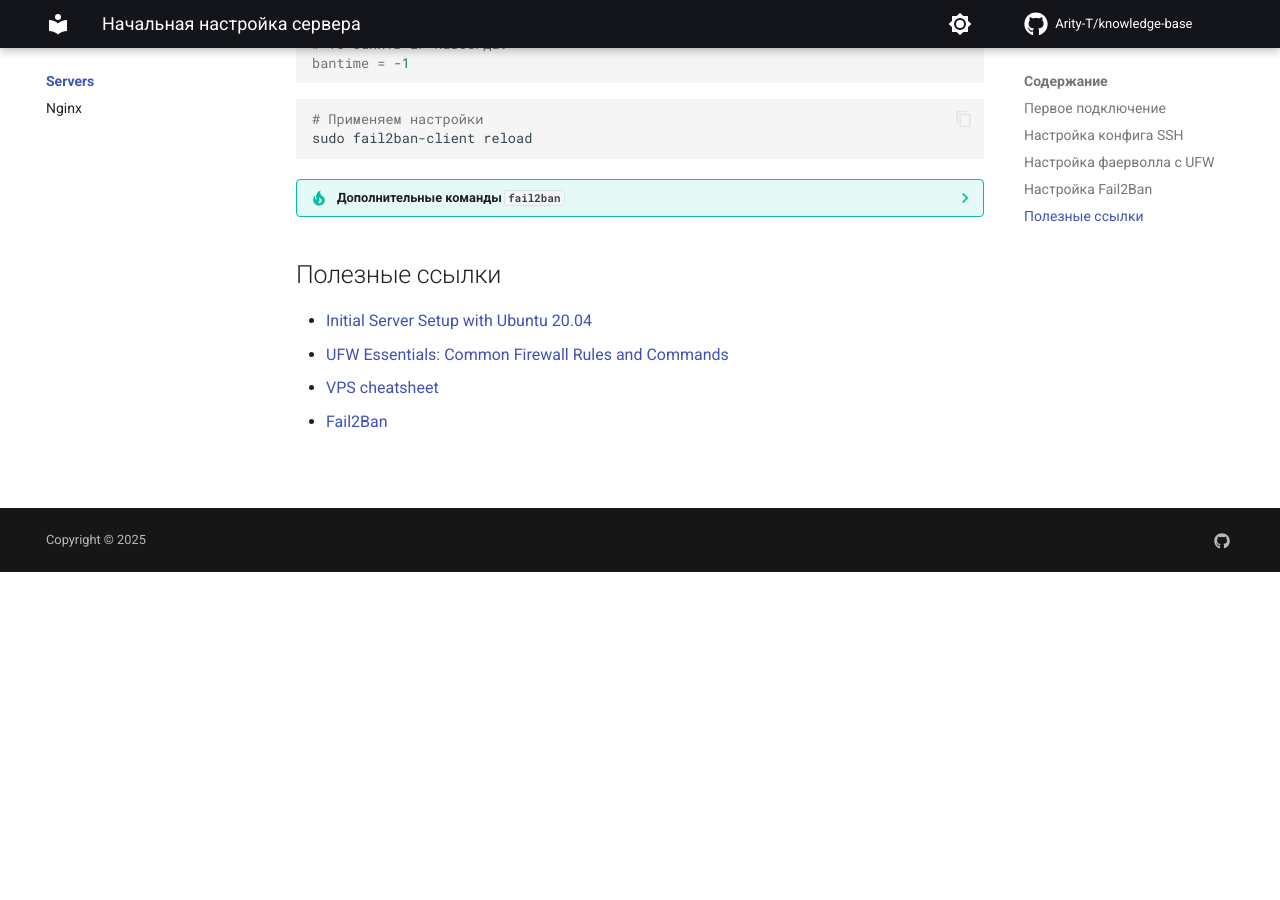
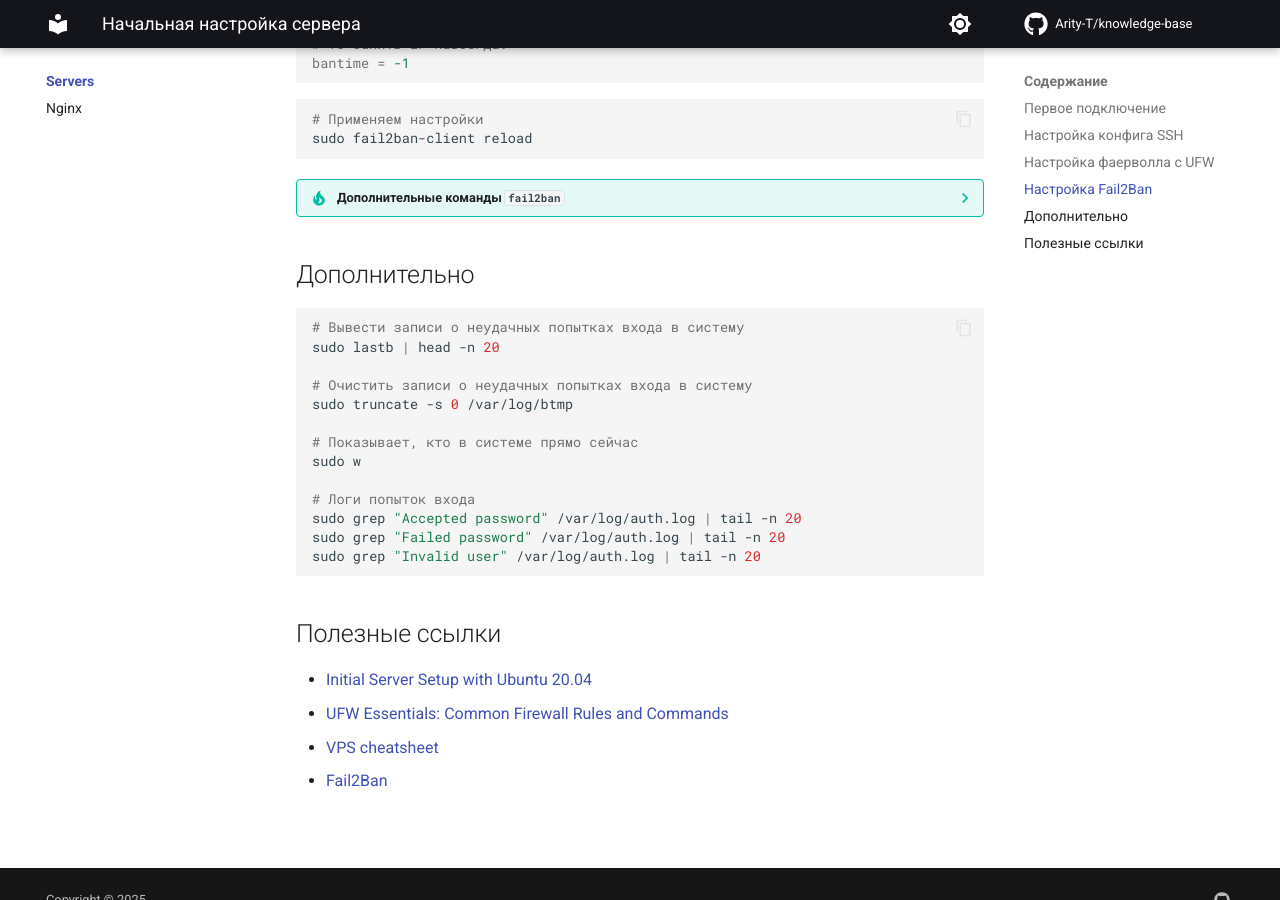
Before and after one commit to Arity-T/knowledge-base, an MkDocs documentation site: the page built from docs/servers/index.md, in a window 1280 px wide and 900 px high, scrolled down 3179 px. Built offline with MkDocs 1.6.1 and Material for MkDocs 9.7.7, drawn with Linux system fonts in a browser that asks for light colours; comment, search, counter and statistics services are not loaded; before the commit the page ends 3751 px from its top, so only the background shows below that.

Commit message:
Дополнительные команды

````diff
--- a/docs/servers/index.md
+++ b/docs/servers/index.md
@@ -212,6 +212,23 @@ sudo fail2ban-client reload
     sudo tail -f -n 100 /var/log/fail2ban.log
     ```
 
+## Дополнительно
+
+```sh
+# Вывести записи о неудачных попытках входа в систему
+sudo lastb | head -n 20
+
+# Очистить записи о неудачных попытках входа в систему
+sudo truncate -s 0 /var/log/btmp
+
+# Показывает, кто в системе прямо сейчас
+sudo w
+
+# Логи попыток входа
+sudo grep "Accepted password" /var/log/auth.log | tail -n 20
+sudo grep "Failed password" /var/log/auth.log | tail -n 20
+sudo grep "Invalid user" /var/log/auth.log | tail -n 20
+```
 
 ## Полезные ссылки
  - [Initial Server Setup with Ubuntu 20.04](https://www.digitalocean.com/community/tutorials/initial-server-setup-with-ubuntu-20-04)
````
